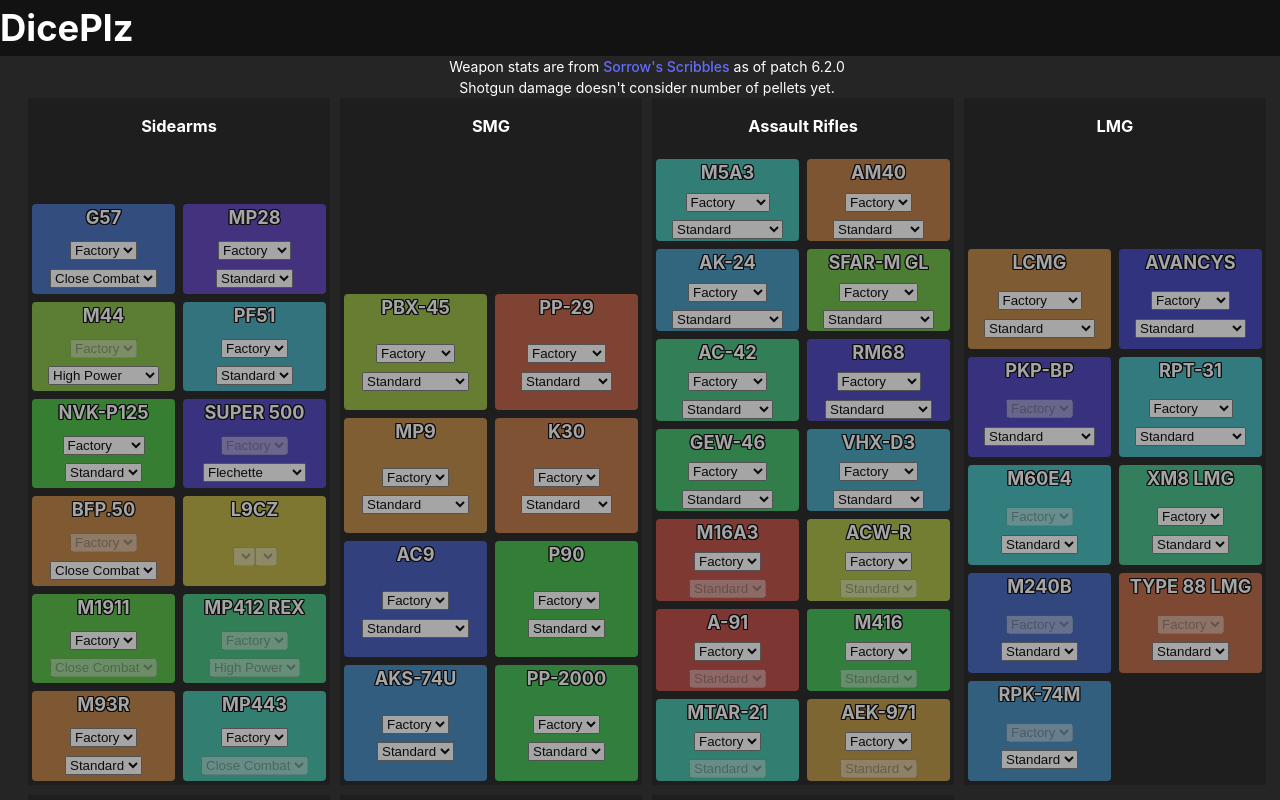
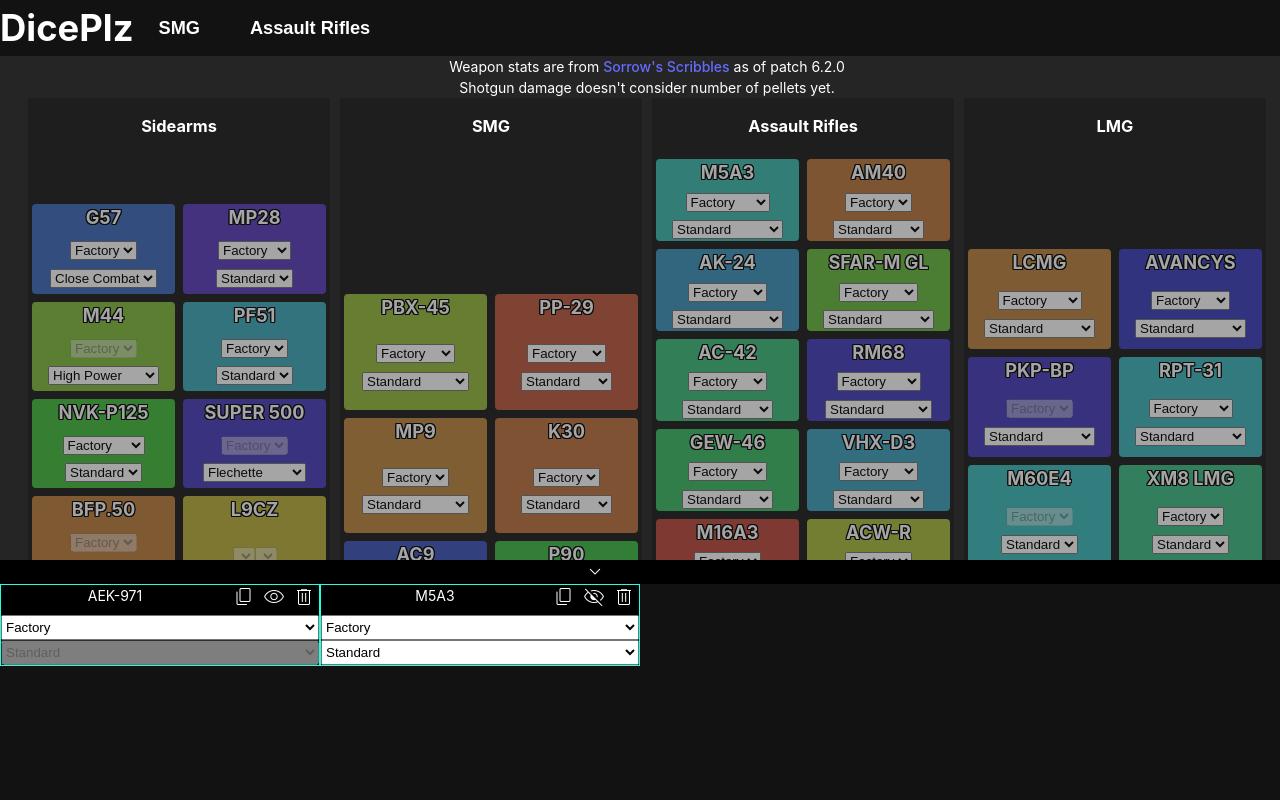
Before and after one commit to keipes/diceplz, a React (Vite) app: page / in a window 1280 px wide. Shown: the top 800 px of the page. Built offline with nearby package versions, Linux system fonts and the light colour scheme.

Commit message:
Add initial lower menu.

```diff
--- a/index.html
+++ b/index.html
@@ -4,6 +4,7 @@
     <meta charset="UTF-8" />
     <!-- <link rel="icon" type="image/svg+xml" href="/vite.svg" /> -->
     <link rel="manifest" href="/site.webmanifest" />
+    <link rel="stylesheet" href="https://fonts.googleapis.com/css2?family=Material+Symbols+Outlined:opsz,wght,FILL,GRAD@20..48,100..700,0..1,-50..200" />
     <meta name="viewport" content="width=device-width, initial-scale=1.0" />
     <title>2042 Weapon Stats</title>
   </head>
--- a/src/App.css
+++ b/src/App.css
@@ -125,4 +125,5 @@ li:hover div.weapon-select-dropdown-container {
   margin-top: 4em;
   margin-left: 2em;
   margin-right: 1em;
+  padding-bottom:30vh;
 }
--- a/src/App.tsx
+++ b/src/App.tsx
@@ -4,6 +4,7 @@ import WeaponSelector from './WeaponSelector'
 import DamageChart from './DamageChart.tsx'
 import TTKChart from './TTKChart.tsx';
 import RPMChart from './RPMChart.tsx';
+import WeaponConfigurator, { WeaponConfiguration } from './WeaponConfigurator.tsx';
 
 import {
   Chart as ChartJS,
@@ -45,6 +46,9 @@ function App() {
   const [healthMultiplier, setHealthMultiplier] = useState(1);
   const [damageMultiplier, setDamageMultiplier] = useState(1);
   const [bodyDamageMultiplier, setBodyDamageMultiplier] = useState(1);
+
+
+  const weaponConfigurations = new Map<String, WeaponConfiguration>();
   // const [selectedWeapons, setSelectedWeapons] = useState({'AEK-971': {
   //   ammoType: 'Standard',
   //   barrelType: 'Factory'
@@ -100,7 +104,7 @@ function App() {
 
         <ul>
           <li><h1 className="top-nav-title">DicePlz</h1></li>
-          {/* <li className="top-nav-weapon-select">
+          <li className="top-nav-weapon-select">
             <div className="top-nav-label">SMG</div>
             <div className="weapon-select-dropdown-container">
               <ul className="weapon-select-dropdown">
@@ -117,7 +121,7 @@ function App() {
                 <li className="weapon-select-item">ACW-R</li>
               </ul>
             </div>
-          </li> */}
+          </li>
         </ul>
 
         {/* <div className="top-nav-weapon-select">
@@ -128,6 +132,8 @@ function App() {
           </div>
         </div> */}
       </div>
+      <WeaponConfigurator configurations={weaponConfigurations}/>
+
       <div className="main-content">
         <div className='disclosure'>
           <p>Weapon stats are from <a href="https://docs.google.com/spreadsheets/d/1UQsYeC3LiFEvgBt18AarXYvFN3DWzFN3DqRnyRHC0wc/edit#gid=1516150144">Sorrow's Scribbles</a> as of patch 6.2.0</p>
@@ -149,7 +155,6 @@ function App() {
           <label htmlFor="body-damage-multiplier">Body Damage Multiplier: </label>
           <input type="number" id="body-damage-multiplier" name="body-damage-multiplier" step="0.1" min="0" max="4" value={bodyDamageMultiplier} onChange={e => setBodyDamageMultiplier(parseFloat(e.target.value))}/>
         </div>
-
         <TTKChart selectedWeapons={selectedWeapons}
           selectedWeaponsData={selectedWeaponsData}
           requiredRanges={requiredRanges}
--- /dev/null
+++ b/src/WeaponConfigurator.css
@@ -0,0 +1,57 @@
+
+.wcf-container {
+    position: fixed;
+    bottom: 0;
+    z-index: 100;
+    height: 30vh;
+    width: 100%;
+}
+
+.wcf-header {
+    background-color: black;
+    position: static;
+}
+.wcf {
+    min-height:30vh;
+    overflow-y: scroll;
+
+    display: grid;
+    grid-template-columns: repeat(4, 1fr);
+    background-color: var(--battle-black);
+
+}
+
+.wcf-weapon {
+    display: grid;
+    width: 1fr;
+    /* height: 100px; */
+    border-color: var(--battle-blue);
+    border-width: 1px;
+    border-style: solid;
+    /* max-height: 15vh; */
+    height: 10vh;
+}
+
+.wcf-header {
+    display: grid;
+    /* font-size: 10px; */
+    grid-template-columns: 1fr 30px 30px 30px;
+}
+.wcf-header-item {
+    display: grid;
+    /* height: 20px; */
+    overflow: hidden;
+}
+
+.wcf-header-button {
+    cursor: pointer;
+    user-select: none;
+}
+.wcf-duplicate:hover, .wcf-visibility:hover {
+    color: var(--battle-blue);
+}
+
+
+.wcf-close:hover {
+    color: var(--battle-red);
+}
--- /dev/null
+++ b/src/WeaponConfigurator.tsx
@@ -0,0 +1,74 @@
+import './WeaponConfigurator.css'
+import { WeaponSelections } from './App';
+import Weapon from './WeaponConfigurator/Weapon';
+
+
+interface WeaponConfiguratorProps {
+    // selectedWeapons: Map<string, WeaponSelections>,
+    // setSelectedWeapons: Function,
+    configurations: Map<String, WeaponConfiguration>
+}
+
+interface WeaponConfiguration {
+    name: string,
+    visible: boolean,
+    barrelType: string,
+    ammoType: string
+}
+
+function WeaponConfigurator(props: WeaponConfiguratorProps) {
+//   let categories = [];
+//   for (const category of Object.keys(weaponData)) {
+//     categories.push(<WeaponCategory title={category} key={category} selectedWeapons={props.selectedWeapons} setSelectedWeapons={props.setSelectedWeapons} />)
+//   }
+    let mockWeapons = [];
+    mockWeapons.push({
+        name: 'AEK-971',
+        visible: true,
+        barrelType: 'Factory',
+        ammoType: 'Standard'
+    })
+    mockWeapons.push({
+        name: 'M5A3',
+        visible: false,
+        barrelType: 'Factory',
+        ammoType: 'Standard'
+    })
+    const weaponsDisplay = [];
+    for (const weaponConfig of mockWeapons) {
+        weaponsDisplay.push(<Weapon config={weaponConfig}/>);
+    }
+  return (
+    <>
+    <div className="wcf-container">
+        <div className="wcf-header">
+            <span className="material-symbols-outlined">expand_more</span>
+        </div>
+
+        <div className="wcf">
+
+            {weaponsDisplay}
+
+        </div>
+    </div>
+    </>
+  )
+}
+
+// function configurationDisplay(config: WeaponConfiguration) {
+//     return (
+//         // <div className="wcf-weapon">
+//         //     <div className="wcf-name">{config.name}</div>
+//         //     <button><span class="material-symbols-outlined">close</span></button>
+//         //     <button><span class="material-symbols-outlined">visibility</span></button>
+//         //     <button><span class="material-symbols-outlined">visibility_off</span></button>
+//         //     <button><span class="material-symbols-outlined">content_copy</span></button>
+//         // </div>
+//         <Weapon config={config}/>
+//     );
+// }
+
+export default WeaponConfigurator
+export type {
+    WeaponConfiguration
+}
--- /dev/null
+++ b/src/WeaponConfigurator/Weapon.tsx
@@ -0,0 +1,116 @@
+import { useState } from 'react';
+import StringHue from '../StringColor.ts'
+import { GetWeaponByName } from '../WeaponData.ts';
+import { WeaponSelections } from '../App.tsx';
+import { WeaponConfiguration } from '../WeaponConfigurator.tsx';
+
+
+interface WeaponProps {
+    config: WeaponConfiguration
+}
+
+function Weapon(props: WeaponProps) {
+  const weapon = GetWeaponByName(props.config.name);
+  let selectedBarrelInitial = '';
+  let selectedAmmoInitial = '';
+  for (const stat of weapon.stats) {
+    if (stat.barrelType == 'Factory') {
+      selectedBarrelInitial = 'Factory';
+    }
+    if (stat.ammoType == 'Standard') {
+      selectedAmmoInitial = 'Standard';
+    }
+    if (stat.ammoType == 'Standard Bolts') {
+      selectedAmmoInitial = 'Standard';
+    }
+  }
+  // fall back to initial if none exists
+  if (selectedBarrelInitial == '' && weapon.stats.length > 0) {
+    selectedBarrelInitial = weapon.stats[0].barrelType;
+  }
+  if (selectedAmmoInitial == '' && weapon.stats.length > 0) {
+    selectedAmmoInitial = weapon.stats[0].ammoType;
+  }
+
+  const [selectedBarrel, setSelectedBarrel] = useState(selectedBarrelInitial);
+  const [selectedAmmo, setSelectedAmmo] = useState(selectedAmmoInitial);
+  const clickHandler = (o) => {
+    const newSelectedWeapons = new Map<string, WeaponSelections>(props.selectedWeapons);
+    if (!newSelectedWeapons.delete(props.name)) {
+      newSelectedWeapons.set(props.name, {
+        ammoType: selectedAmmo,
+        barrelType: selectedBarrel
+      });
+    }
+    props.setSelectedWeapons(newSelectedWeapons);
+  }
+
+  function barrelChangeHandler(e) {
+    setSelectedBarrel(e.target.value);
+    if (props.selectedWeapons.has(props.name)) {
+      const newSelectedWeapons = new Map<string, WeaponSelections>(props.selectedWeapons);
+      newSelectedWeapons.set(props.name, {
+        ammoType: selectedAmmo,
+        barrelType: e.target.value
+      });
+      props.setSelectedWeapons(newSelectedWeapons);
+    }
+  }
+  function ammoChangeHandler(e) {
+    setSelectedAmmo(e.target.value);
+    if (props.selectedWeapons.has(props.name)) {
+      const newSelectedWeapons = new Map<string, WeaponSelections>(props.selectedWeapons);
+      newSelectedWeapons.set(props.name, {
+        ammoType: e.target.value,
+        barrelType: selectedBarrel
+      });
+      props.setSelectedWeapons(newSelectedWeapons);
+    }
+  }
+
+  const seenBarrels = new Set<string>();
+  const barrelOptions = [];
+  const seenAmmo = new Set<string>();
+  const ammoOptions = [];
+
+  for (const stat of weapon.stats) {
+    if (stat.barrelType == selectedBarrel) {
+      if (!seenAmmo.has(stat.ammoType)) { // shouldn't need to do this
+        ammoOptions.push(<option value={stat.ammoType} key={stat.ammoType}>{stat.ammoType}</option>)
+        seenAmmo.add(stat.ammoType)
+      }
+    }
+    if (!seenBarrels.has(stat.barrelType)) {
+      barrelOptions.push(<option value={stat.barrelType} key={stat.barrelType}>{stat.barrelType}</option>);
+      seenBarrels.add(stat.barrelType)
+    }
+  }
+
+
+  let config = props.config;
+
+  let visibility = 'visibility';
+  if (!config.visible) {
+    visibility += '_off';
+  }
+  return (
+            <div className="wcf-weapon">
+                <div className="wcf-header">
+                    <div className="wcf-header-item wcf-name">{config.name}</div>
+                    <span className="wcf-header-item wcf-header-button wcf-duplicate material-symbols-outlined">content_copy</span>
+                    <span className="wcf-header-item wcf-header-button wcf-visibility material-symbols-outlined">{visibility}</span>
+                    <span className="wcf-header-item wcf-header-button wcf-close material-symbols-outlined">delete</span>
+                </div>
+
+            <select value={selectedBarrel} name="barrel" id="barrel" onChange={barrelChangeHandler} onClick={e => e.stopPropagation()} disabled={seenBarrels.size < 2}>
+                {barrelOptions}
+            </select>
+            <select value={selectedAmmo} name="ammo" id="ammo" onChange={ammoChangeHandler} onClick={e => e.stopPropagation()} disabled={seenAmmo.size < 2}>
+                {ammoOptions}
+            </select>
+        </div>
+  )
+}
+
+
+export default Weapon
--- a/src/index.css
+++ b/src/index.css
@@ -13,6 +13,7 @@
 
   --battle-white: #ffffff;
   --battle-blue: #26ffdf;
+  --battle-red: #ff3224;
   --battle-grey: #252525;
   --battle-black: #121212;
 
@@ -76,3 +77,11 @@ button:focus-visible {
     background-color: #f9f9f9;
   }
 }
+
+.material-symbols-outlined {
+  font-variation-settings:
+  'FILL' 0,
+  'wght' 200,
+  'GRAD' 0,
+  'opsz' 24
+}
```
